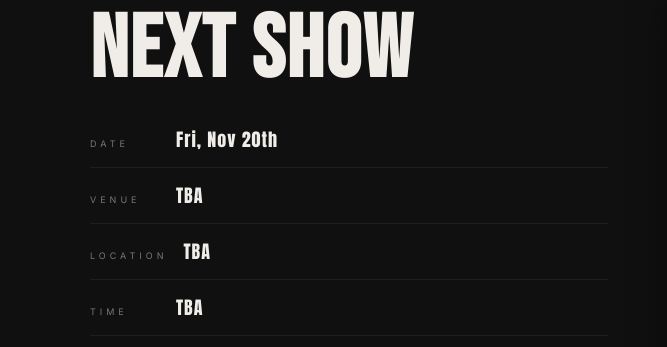
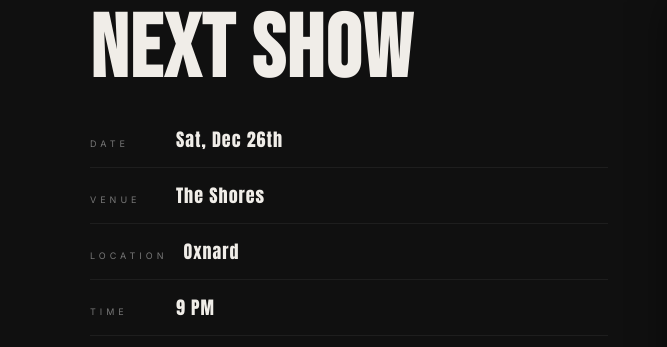
Before and after one commit to neon-chonies/Sin-Chonies-Website, a plain HTML site: page index.html in a window 1280 px wide. Shown: the part 1248-1595 px from the top of the page, 0-667 px from the left. Drawn offline with Linux system fonts and the light colour scheme.

Commit message:
Promote next confirmed Sin Chonies show

```diff
--- a/index.html
+++ b/index.html
@@ -876,19 +876,19 @@
         <div class="next-show-details">
           <div class="next-show-detail-row">
             <span class="nsd-label">Date</span>
-            <span class="nsd-value" id="next-show-date">Fri, Nov 20th</span>
+            <span class="nsd-value" id="next-show-date">Sat, Dec 26th</span>
           </div>
           <div class="next-show-detail-row">
             <span class="nsd-label">Venue</span>
-            <span class="nsd-value" id="next-show-venue">TBA</span>
+            <span class="nsd-value" id="next-show-venue">The Shores</span>
           </div>
           <div class="next-show-detail-row">
             <span class="nsd-label">Location</span>
-            <span class="nsd-value" id="next-show-location">TBA</span>
+            <span class="nsd-value" id="next-show-location">Oxnard</span>
           </div>
           <div class="next-show-detail-row">
             <span class="nsd-label">Time</span>
-            <span class="nsd-value" id="next-show-time">TBA</span>
+            <span class="nsd-value" id="next-show-time">9 PM</span>
           </div>
           <div class="next-show-detail-row">
             <span class="nsd-label">Ages</span>
@@ -1167,9 +1167,9 @@
 
     showsList.innerHTML = gigs.map(buildShowMarkup).join('');
 
-    // Promote the first calendar booking, including TBA details, so this panel
-    // always matches the source-of-truth schedule.
-    const nextGig = gigs[0];
+    // Promote the earliest booking with confirmed venue and time; TBA dates
+    // remain in the schedule but are not eligible for flyer promotion.
+    const nextGig = gigs.find((gig) => gig.venue !== 'TBA' && gig.time !== 'TBA');
     if (nextGig) {
       document.getElementById('next-show-date').textContent = `${nextGig.dayAbbr.charAt(0)}${nextGig.dayAbbr.slice(1).toLowerCase()}, ${nextGig.monthDisplay} ${formatOrdinal(nextGig.dayNum)}`;
       document.getElementById('next-show-venue').textContent = nextGig.venue;
```
